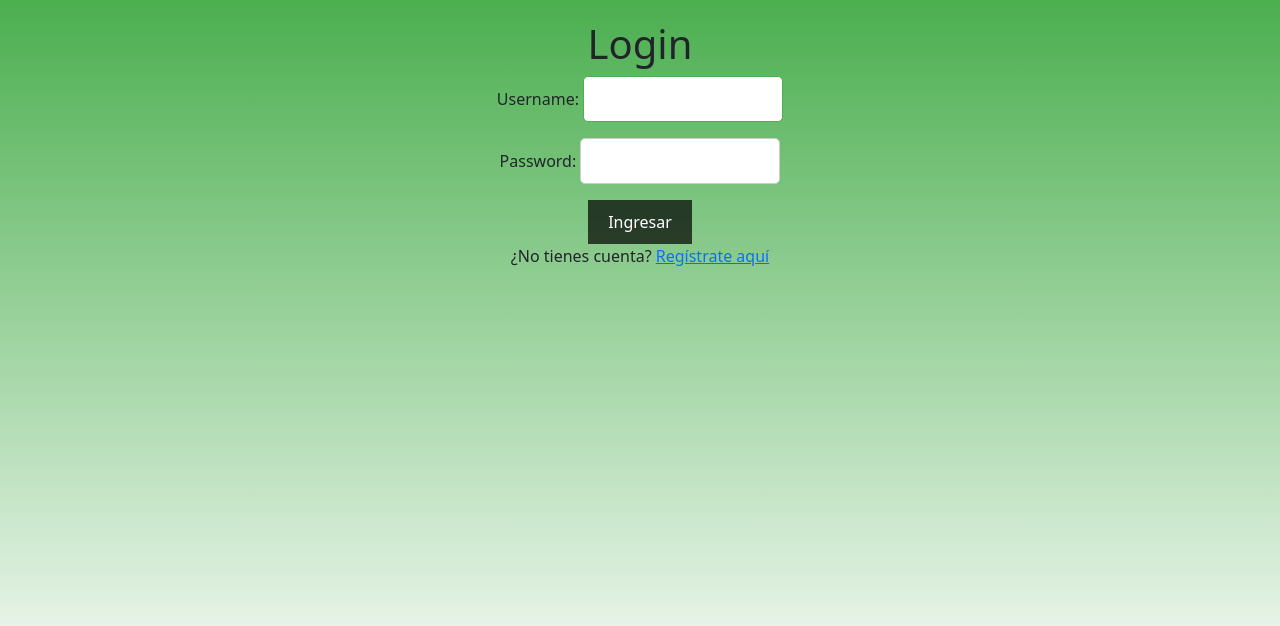
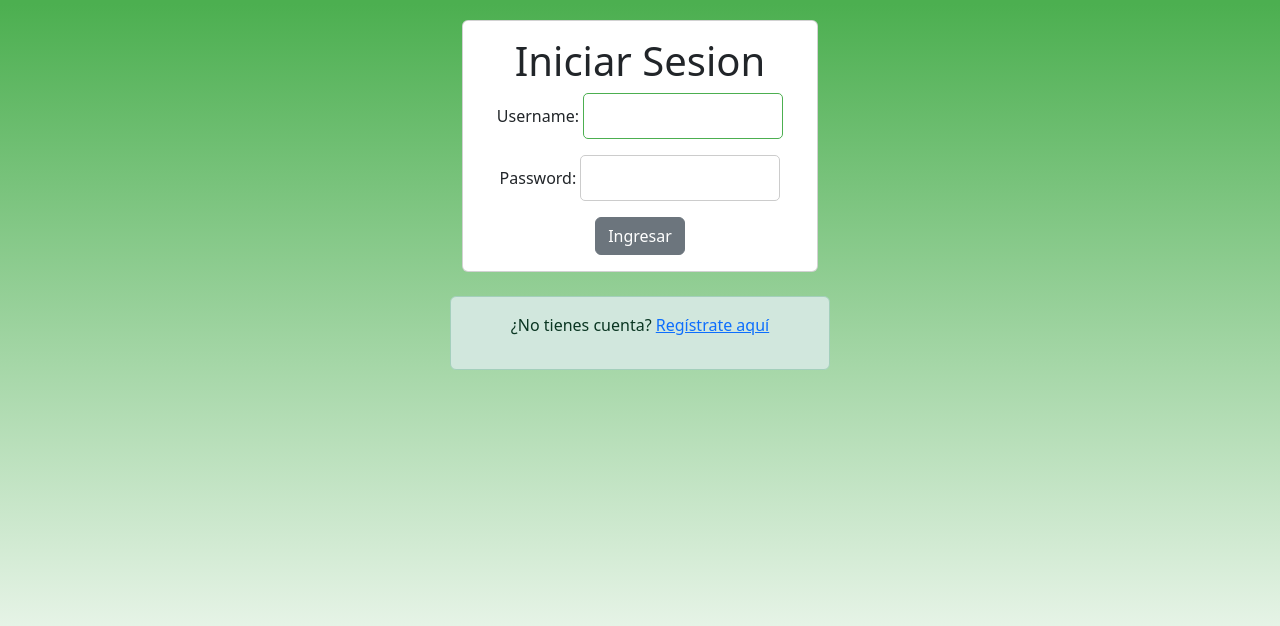
Before and after one commit to RainbowStar0/Proyecto-Productivo, a Django app: page / in a window 1280 px wide. Shown: the part 76-702 px from the top of the page. Run offline with Django 5.2, Linux system fonts and the light colour scheme; some libraries are stand-ins or nearby versions.

Commit message:
cambio en la plantilla de inicio de sesion

```diff
--- a/adso_app/Templates/login.html
+++ b/adso_app/Templates/login.html
@@ -1,14 +1,25 @@
 {% extends 'base.html' %}
 {% block title %}
-Login
+Iniciar sesion
 {% endblock title %}
 {% block content %}
-<h1>Login</h1>
-<form method="post">{% csrf_token %}
-  <div class="form-group">
-    {{ form.as_p }}
+<div class="container">
+  <div class="row">
+    <div class="col-md-4 offset-md-4">
+      <div class="card card-body">
+        <h1>Iniciar Sesion</h1>
+        <form method="post">
+          {% csrf_token %}
+          <div class="form-group">
+            {{ form.as_p }}
+          </div>
+          <button type="submit" class="btn btn-secondary">Ingresar</button>
+        </form>
+      </div>
+    </div>
+    <div class="alert alert-success mt-4 col-md-4 offset-md-4">
+      <p>¿No tienes cuenta? <a href="{% url 'register' %}">Regístrate aquí</a></p>
+    </div>
   </div>
-  <button type="submit">Ingresar</button>
-</form>
-<p>¿No tienes cuenta? <a href="{% url 'register' %}">Regístrate aquí</a></p>
+</div>
 {% endblock %}
```
